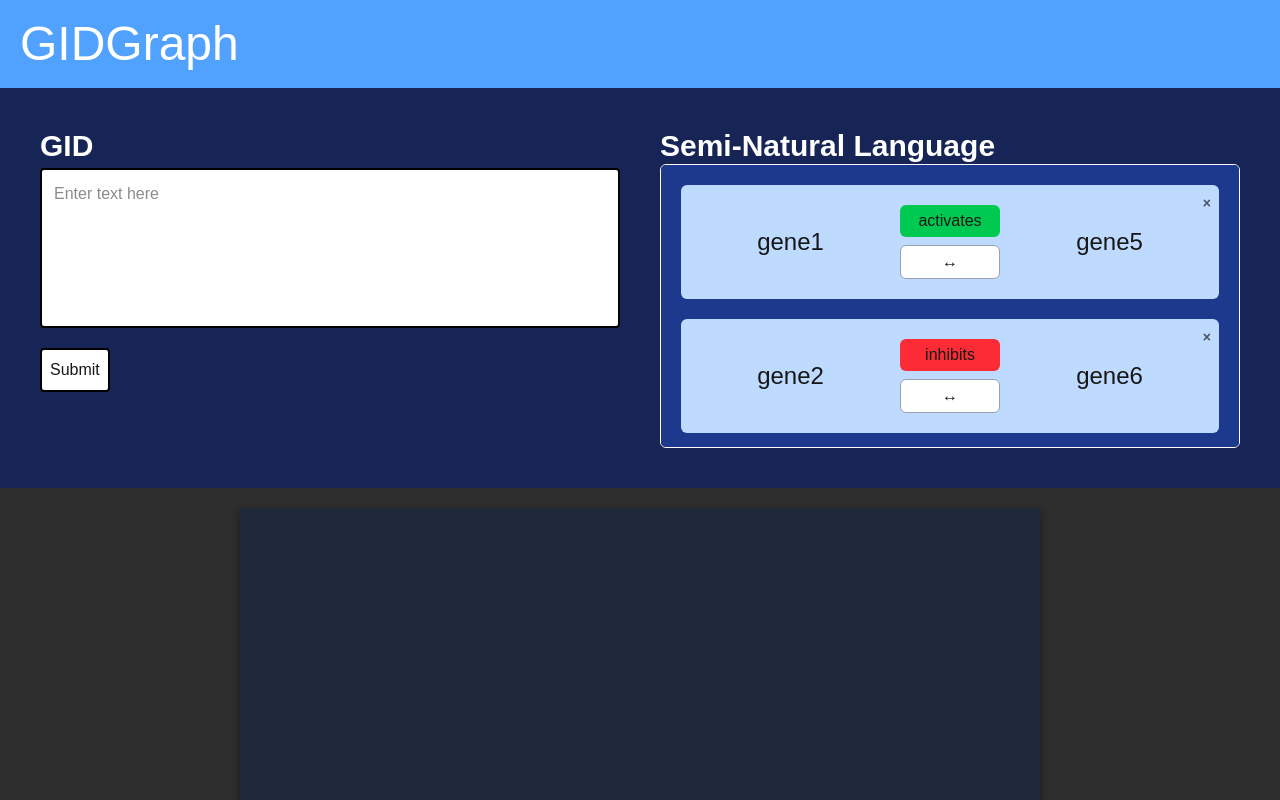
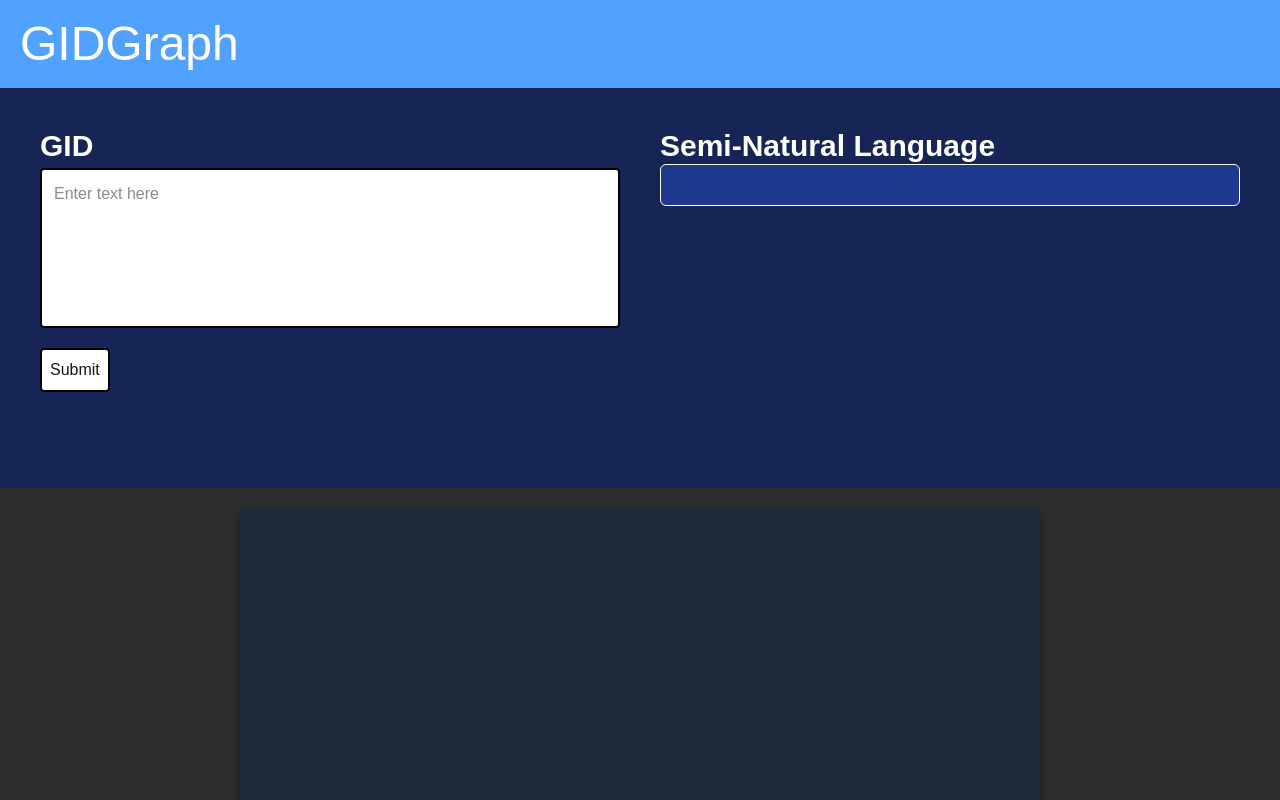
Before and after one commit to Valtyre/GIDGraph, a Next.js app in the folder frontend/: page / in a window 1280 px wide. Shown: the top 800 px of the page. Built offline with nearby package versions, Linux system fonts and the light colour scheme.

Commit message:
SNL virker på hjemmeside

```diff
--- a/frontend/src/app/Elements/SNL/geneInteractionBubble.tsx
+++ b/frontend/src/app/Elements/SNL/geneInteractionBubble.tsx
@@ -11,11 +11,11 @@ type Props = {
 export default function GeneInteractionBubble({ interaction, onFlip, onToggleType, onRemove }: Props) {
 
 
-  const { source, target, type } = interaction;
+  const { from, label, to } = interaction;
 
 
   const buttonColor =
-    type === InteractionType.activation
+    label === InteractionType.activation
       ? 'bg-green-500 hover:bg-green-600'
       : 'bg-red-500 hover:bg-red-600';
 
@@ -29,14 +29,14 @@ export default function GeneInteractionBubble({ interaction, onFlip, onToggleTyp
         ×
       </button>
 
-      <span className="text-center flex-1 text-2xl">{source}</span>
+      <span className="text-center flex-1 text-2xl">{from}</span>
 
       <div className="flex flex-col items-center gap-2">
         <button
           className={`border-gray-400 rounded-md px-3 py-1 min-w-25 ${buttonColor}`}
           onClick={onToggleType}
         >
-          {type === InteractionType.activation ? 'activates' : 'inhibits'}
+          {label === InteractionType.activation ? 'activates' : 'inhibits'}
         </button>
 
         <button
@@ -47,7 +47,7 @@ export default function GeneInteractionBubble({ interaction, onFlip, onToggleTyp
         </button>
       </div>
 
-      <span className="text-center flex-1 text-2xl">{target}</span>
+      <span className="text-center flex-1 text-2xl">{to}</span>
     </div>
   );
 }
--- a/frontend/src/app/Elements/SNL/snlBox.tsx
+++ b/frontend/src/app/Elements/SNL/snlBox.tsx
@@ -9,22 +9,15 @@ export enum InteractionType {
 }
 
 export type Interaction = {
-    source: string,
-    type: InteractionType,
-    target: string,
+  from: string,
+  to: string,
+  label: InteractionType,
   id: number
 }
 
-const geneInteractions = [
-  { source: "gene1", target: "gene5", type: InteractionType.activation },
-  { source: "gene2", target: "gene6", type: InteractionType.inhibition },
-  { source: "gene3", target: "gene7", type: InteractionType.activation },
-  { source: "gene4", target: "gene8", type: InteractionType.activation },
-];
 
 
-
-export function SNLBox() {
+export function SNLBox({geneInteractions}: {geneInteractions: Interaction[]}) {
 
   const [SemiNaturalLanguage, setSemiNaturalLanguage] = useState<Interaction[]>([])
 
@@ -34,10 +27,11 @@ export function SNLBox() {
   useEffect( () => {
     geneInteractions.forEach(element => {createInteraction(element)
     });
-  }, [])
+  }, [geneInteractions])
 
+  console.log("SEMI:", SemiNaturalLanguage)
 
-const interactionTemplate = {source: "", type: InteractionType.activation, target: ""}
+  const interactionTemplate = {from: "", label: InteractionType.activation, to: ""}
 
 
   function flipInteraction(interaction: Interaction): void {
@@ -48,8 +42,8 @@ function flipInteraction(interaction: Interaction): void {
       const current = snl[index];
       snl[index] = {
         ...current,
-      source: current.target,
-      target: current.source,
+        from: current.to,
+        to: current.from,
       };
       setSemiNaturalLanguage(snl);
     }
@@ -64,7 +58,7 @@ function toggleType(interaction: Interaction): void {
       const current = snl[index];
       snl[index] = {
         ...current,
-      type: interaction.type == InteractionType.activation ? InteractionType.inhibition : InteractionType.activation,
+        label: interaction.label == InteractionType.activation ? InteractionType.inhibition : InteractionType.activation,
       };
       setSemiNaturalLanguage(snl);
     }
@@ -72,7 +66,7 @@ function toggleType(interaction: Interaction): void {
   }
 
 
-function createInteraction(i: { source: string; type: InteractionType; target: string }) {
+  function createInteraction(i: { from: string; label: InteractionType; to: string }) {
     setSemiNaturalLanguage(prev => [
       ...prev,
       {
--- a/frontend/src/app/Elements/natrualLanguageBox.tsx
+++ b/frontend/src/app/Elements/natrualLanguageBox.tsx
@@ -16,7 +16,10 @@ export default function NatrualLanguageBox({ header, fun }: { header: string; fu
           placeholder="Enter text here"
         />
         <button
-          onClick={() => fun?.(text)}
+          onClick={() => {
+            fun?.(text);
+            console.log("click")
+          }}
           className="bg-white border-black border-2 rounded-sm mt-4 p-2 w-fit">
           Submit
         </button>
--- a/frontend/src/app/page.tsx
+++ b/frontend/src/app/page.tsx
@@ -1,35 +1,39 @@
 'use client'
+import { useState } from "react";
 import TopBar from "./Elements/TopBar";
-import { SNLBox } from "./Elements/SNL/snlBox";
+import { Interaction, SNLBox } from "./Elements/SNL/snlBox";
 import NatrualLanguageBox from "./Elements/natrualLanguageBox";
-import { useEffect } from "react";
 import GeneNetworkGraph from "./graph";
 
 
-function getSNL(str: string){
+
+export default function Home() {
+  const [geneInteractions, setGeneInteractions] = useState<Interaction[]>([]);
+
+  function getSNL(str: string) {
     fetch("http://localhost:8000/api/parse", {
       method: "POST",
       headers: { "Content-Type": "application/json" },
       body: JSON.stringify({ text: `"${str}"` }),
     })
       .then(response => response.json())
-    .then(data => {
-      console.log("Response from server:", data);
-      // data.snl => your SNL output
-      // data.graph => your graph nodes/edges
+      .then((data: { graph: { edges: Interaction[] } }) => {
+        setGeneInteractions(data.graph.edges);
+        console.log(data.graph.edges)
+      })
+      .catch(error => {
+        console.error("Error fetching SNL data:", error);
       });
   }
 
-export default function Home() {
-
   return (
     <div>
-      <TopBar></TopBar>
+      <TopBar />
       <div className="flex flex-row bg-blue-950 p-5 h-[400px]">
-        <NatrualLanguageBox header = "GID" fun={getSNL}></NatrualLanguageBox>
-        <SNLBox></SNLBox>
+        <NatrualLanguageBox header="GID" fun={getSNL} />
+        <SNLBox geneInteractions={geneInteractions} />
       </div>
-        <GeneNetworkGraph fileName={""}/>
+      <GeneNetworkGraph fileName={""} />
     </div>
-  )
+  );
 }
```
Also changed, not shown: 2 other files (tests, documents, lock files or other folders). Lines whose indentation alone changed are shown as unchanged.
